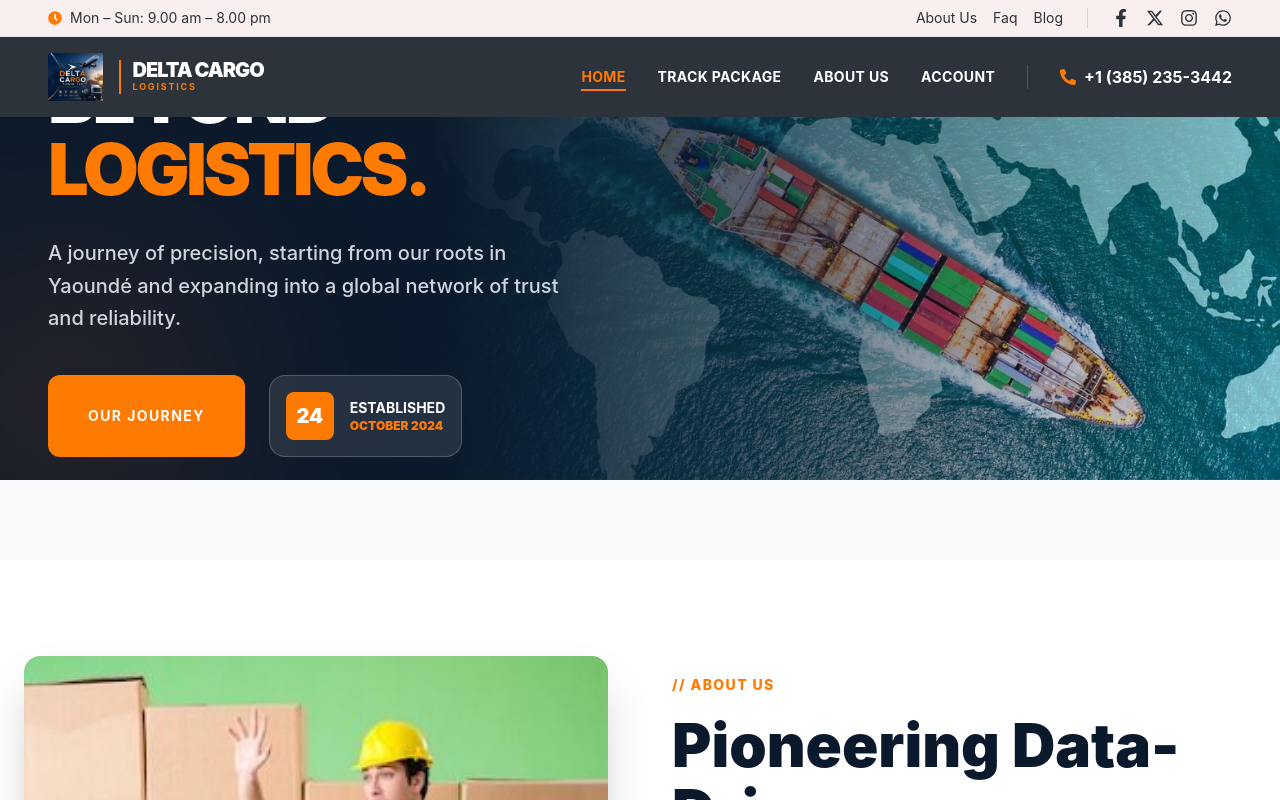
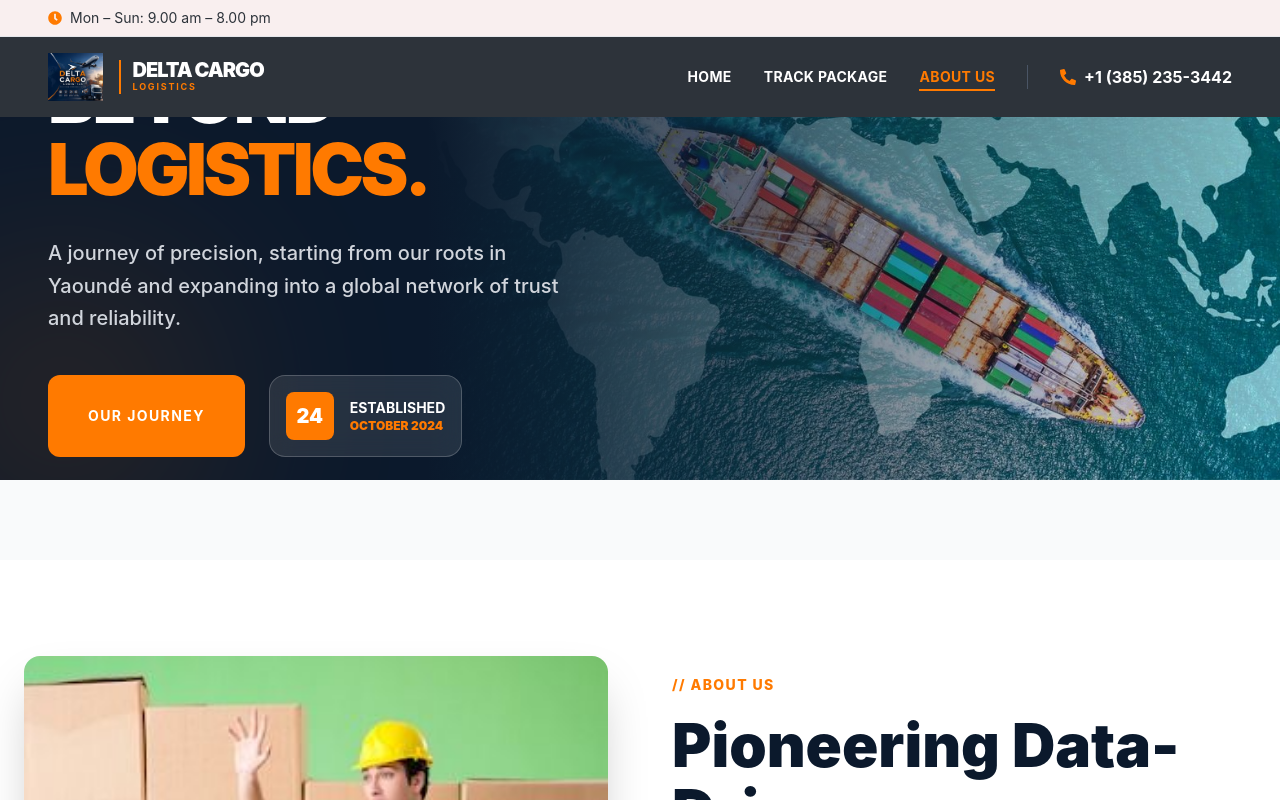
Before and after one commit to Rodralban17/tracking-website-2, a React (Vite) app: page /about-us in a window 1280 px wide. Shown: the top 800 px of the page. Built offline with nearby package versions, Linux system fonts and the light colour scheme.

Commit message:
FAQ component added

```diff
--- a/package.json
+++ b/package.json
@@ -12,6 +12,7 @@
   "dependencies": {
     "@tailwindcss/vite": "^4.3.0",
     "framer-motion": "^12.38.0",
+    "lucide-react": "^1.14.0",
     "react": "^19.2.6",
     "react-dom": "^19.2.6",
     "react-icons": "^5.6.0",
--- /dev/null
+++ b/src/Components/FAQSection.jsx
@@ -0,0 +1,115 @@
+import React, { useState } from 'react';
+import { motion, AnimatePresence } from 'framer-motion';
+import { Plus, Minus, HelpCircle } from 'lucide-react';
+
+const faqs = [
+  {
+    question: "How can I track my shipment?",
+    answer: "You can track your shipment in real-time by entering your tracking number on our 'Track & Trace' page. Our system provides status updates from pickup to final delivery."
+  },
+  {
+    question: "What types of cargo do you handle?",
+    answer: "We specialize in a wide range of cargo, including Air and Sea freight, 3PL warehouse solutions, and specialized transportation for oversized or sensitive items."
+  },
+  {
+    question: "Do you provide international customs clearance?",
+    answer: "Yes, we have dedicated experts who handle customs clearing and documentation to ensure your goods move across borders without unnecessary delays."
+  },
+  {
+    question: "How are your shipping costs calculated?",
+    answer: "Costs are based on weight, dimensions, destination, and the level of service required. We strive to provide streamlined solutions to minimize your costs."
+  }
+];
+
+const AccordionItem = ({ question, answer, isOpen, onClick }) => {
+  return (
+    <div className={`border-b border-gray-100 transition-all duration-300 ${isOpen ? 'bg-[#F9FAFB] px-4 rounded-xl' : 'bg-transparent'}`}>
+      <button
+        className="w-full py-6 flex items-center justify-between text-left group"
+        onClick={onClick}
+      >
+        <span className={`text-lg font-black tracking-tight transition-colors ${isOpen ? 'text-[#FF7A00]' : 'text-[#0B192C] group-hover:text-[#FF7A00]'}`}>
+          {question}
+        </span>
+        <div className={`shrink-0 ml-4 p-2 rounded-lg transition-all duration-300 ${isOpen ? 'bg-[#FF7A00] text-white rotate-180' : 'bg-gray-100 text-[#0B192C]'}`}>
+          {isOpen ? <Minus size={16} strokeWidth={3} /> : <Plus size={16} strokeWidth={3} />}
+        </div>
+      </button>
+
+      <AnimatePresence>
+        {isOpen && (
+          <motion.div
+            initial={{ height: 0, opacity: 0 }}
+            animate={{ height: 'auto', opacity: 1 }}
+            exit={{ height: 0, opacity: 0 }}
+            transition={{ duration: 0.3, ease: "easeInOut" }}
+            className="overflow-hidden"
+          >
+            <p className="pb-6 text-gray-500 font-medium leading-relaxed">
+              {answer}
+            </p>
+          </motion.div>
+        )}
+      </AnimatePresence>
+    </div>
+  );
+};
+
+const FAQSection = () => {
+  const [openIndex, setOpenIndex] = useState(0);
+
+  return (
+    <section className="py-24 bg-white">
+      <div className="max-w-4xl mx-auto px-6 lg:px-8">
+
+        {/* Header */}
+        <div className="text-center mb-16 space-y-4">
+          <div className="inline-flex items-center gap-2 px-4 py-2 rounded-full bg-[#FF7A00]/10 text-[#FF7A00] text-xs font-black uppercase tracking-widest">
+            <HelpCircle size={14} />
+            Common Questions
+          </div>
+          <h2 className="text-4xl lg:text-5xl font-black text-[#0B192C]">
+            Frequently Asked <span className="text-[#FF7A00]">Questions</span>
+          </h2>
+          <p className="text-gray-500 max-w-xl mx-auto font-medium">
+            Find quick answers to the most common inquiries about our logistics services and global shipping processes.
+          </p>
+        </div>
+
+        {/* Accordion List */}
+        <div className="space-y-2">
+          {faqs.map((faq, index) => (
+            <AccordionItem
+              key={index}
+              question={faq.question}
+              answer={faq.answer}
+              isOpen={openIndex === index}
+              onClick={() => setOpenIndex(openIndex === index ? -1 : index)}
+            />
+          ))}
+        </div>
+
+        {/* Support CTA */}
+        <motion.div
+          initial={{ opacity: 0, y: 20 }}
+          whileInView={{ opacity: 1, y: 0 }}
+          viewport={{ once: true }}
+          className="mt-16 p-10 bg-[#0B192C] rounded-[2rem] text-center text-white relative overflow-hidden shadow-2xl"
+        >
+          <div className="relative z-10">
+            <h3 className="text-2xl font-black mb-2 text-white">Still have questions?</h3>
+            <p className="text-gray-400 mb-8 font-medium">Our support team is available 24/7 to help with your logistics needs.</p>
+            <button className="bg-[#FF7A00] hover:bg-white hover:text-[#0B192C] text-white font-black px-10 py-4 rounded-xl transition-all duration-300 uppercase tracking-widest text-sm shadow-xl shadow-[#FF7A00]/20">
+              Contact Support
+            </button>
+          </div>
+          {/* Decorative background blur */}
+          <div className="absolute top-0 right-0 -mr-20 -mt-20 w-80 h-80 bg-[#FF7A00]/20 rounded-full blur-[100px]" />
+          <div className="absolute bottom-0 left-0 -ml-20 -mb-20 w-60 h-60 bg-[#FF7A00]/10 rounded-full blur-[80px]" />
+        </motion.div>
+      </div>
+    </section>
+  );
+};
+
+export default FAQSection;
--- a/src/Components/Navbar.jsx
+++ b/src/Components/Navbar.jsx
@@ -1,5 +1,6 @@
 import React, { useState, useEffect } from 'react';
 import { motion, AnimatePresence } from 'framer-motion';
+import { useLocation, Link } from 'react-router-dom'; // Added useLocation and Link
 import {
   FaPhoneAlt, FaClock, FaFacebookF, FaInstagram,
   FaWhatsapp, FaSearch, FaBars, FaTimes
@@ -9,6 +10,7 @@ import { FaXTwitter } from "react-icons/fa6";
 const Navbar = () => {
   const [isScrolled, setIsScrolled] = useState(false);
   const [isMobileMenuOpen, setIsMobileMenuOpen] = useState(false);
+  const location = useLocation(); // Hook to get the current URL path
 
   useEffect(() => {
     const handleScroll = () => setIsScrolled(window.scrollY > 50);
@@ -16,27 +18,20 @@ const Navbar = () => {
     return () => window.removeEventListener('scroll', handleScroll);
   }, []);
 
+  const menuItems = [
+    { name: 'HOME', path: '/' },
+    { name: 'TRACK PACKAGE', path: '/track-package' },
+    { name: 'ABOUT US', path: '/about-us' },
+  ];
+
   return (
     <nav className="fixed w-full z-50 font-sans">
-      {/* Top Bar - Hidden on small screens to keep it clean */}
+      {/* Top Bar */}
       <div className="hidden lg:flex justify-between items-center px-12 py-2 bg-[#F9EFEF] text-[#2D333A] text-sm border-b border-gray-200">
         <div className="flex items-center gap-4">
           <span className="flex items-center gap-2">
             <FaClock className="text-[#FF7A00]" /> Mon – Sun: 9.00 am – 8.00 pm
           </span>
-        </div>
-        <div className="flex items-center gap-6">
-          <div className="flex gap-4 border-r border-gray-300 pr-6">
-            <a href="/about-us" className="hover:text-[#FF7A00] transition-colors">About Us</a>
-            <a href="#" className="hover:text-[#FF7A00] transition-colors">Faq</a>
-            <a href="#" className="hover:text-[#FF7A00] transition-colors">Blog</a>
-          </div>
-          <div className="flex gap-4 text-lg">
-            <FaFacebookF className="cursor-pointer hover:text-[#FF7A00]" />
-            <FaXTwitter className="cursor-pointer hover:text-[#FF7A00]" />
-            <FaInstagram className="cursor-pointer hover:text-[#FF7A00]" />
-            <FaWhatsapp className="cursor-pointer hover:text-[#FF7A00]" />
-          </div>
         </div>
       </div>
 
@@ -48,55 +43,47 @@ const Navbar = () => {
           isScrolled ? 'bg-[#0B192C]/95 backdrop-blur-md shadow-lg' : 'bg-[#2D333A]'
         }`}
       >
-        {/* Logo Section - Modified for your Image */}
-            <motion.div
-            initial={{ opacity: 0 }}
-            animate={{ opacity: 1 }}
-            transition={{ duration: 0.5 }}
-            className="flex items-center"
-            >
-            <a href="/" className="flex items-center gap-3 group">
-                {/* Image Container */}
+        {/* Logo Section */}
+        <motion.div initial={{ opacity: 0 }} animate={{ opacity: 1 }} className="flex items-center">
+          <Link to="/" className="flex items-center gap-3 group">
             <div className="relative h-12 w-auto overflow-hidden">
-                <img
-                    src="/logo.jpeg" // Replace with your actual file path
-                    alt="Delta Cargo Logo"
-                    className="h-full w-full object-contain transition-transform duration-300 group-hover:scale-105"
-                />
+              <img src="/logo.jpeg" alt="Delta Cargo Logo" className="h-full w-full object-contain group-hover:scale-105 transition-transform" />
             </div>
-
-                {/* Optional Branding Text - Remove if your logo image already includes text */}
             <div className="hidden sm:block border-l-2 border-[#FF7A00] pl-3 ml-1">
               <h1 className="text-white font-black text-xl tracking-tighter leading-none">DELTA CARGO</h1>
               <p className="text-[#FF7A00] text-[9px] font-bold tracking-[0.2em] uppercase">Logistics</p>
             </div>
-            </a>
+          </Link>
         </motion.div>
 
         {/* Desktop Menu */}
         <div className="hidden lg:flex items-center gap-8">
-          {['HOME', 'TRACK PACKAGE', 'ABOUT US', 'ACCOUNT'].map((item, idx) => (
-            <motion.a
-              key={item}
-              href={`/${item.toLowerCase().replace(' ', '-')}`}
-              whileHover={{ scale: 1.05 }}
+          {menuItems.map((item) => {
+            const isActive = location.pathname === item.path; // Check if current path matches link path
+
+            return (
+              <Link
+                key={item.name}
+                to={item.path}
                 className={`relative text-sm font-bold tracking-wide transition-colors ${
-                idx === 0 ? 'text-[#FF7A00]' : 'text-white hover:text-[#FF7A00]'
+                  isActive ? 'text-[#FF7A00]' : 'text-white hover:text-[#FF7A00]'
                 }`}
               >
-              {item}
-              {idx === 0 && (
-                <motion.div layoutId="underline" className="absolute -bottom-1 left-0 w-full h-0.5 bg-[#FF7A00]" />
+                {item.name}
+                {isActive && (
+                  <motion.div
+                    layoutId="underline"
+                    className="absolute -bottom-1 left-0 w-full h-0.5 bg-[#FF7A00]"
+                  />
                 )}
-            </motion.a>
-          ))}
+              </Link>
+            );
+          })}
 
           <div className="flex items-center gap-2 text-white font-bold border-l border-gray-600 pl-8">
             <FaPhoneAlt className="text-[#FF7A00]" />
             <span>+1 (385) 235-3442</span>
           </div>
-
-
         </div>
 
         {/* Mobile Toggle */}
@@ -117,10 +104,16 @@ const Navbar = () => {
             exit={{ opacity: 0, x: 100 }}
             className="fixed inset-0 bg-[#0B192C] z-40 flex flex-col items-center justify-center gap-8 text-white text-2xl font-bold lg:hidden"
           >
-            <a href="#" onClick={() => setIsMobileMenuOpen(false)}>HOME</a>
-            <a href="#" onClick={() => setIsMobileMenuOpen(false)}>TRACK PACKAGE</a>
-            <a href="/about-us" onClick={() => setIsMobileMenuOpen(false)}>ABOUT US</a>
-            <a href="#" onClick={() => setIsMobileMenuOpen(false)}>ACCOUNT</a>
+            {menuItems.map((item) => (
+              <Link
+                key={item.name}
+                to={item.path}
+                onClick={() => setIsMobileMenuOpen(false)}
+                className={location.pathname === item.path ? 'text-[#FF7A00]' : 'text-white'}
+              >
+                {item.name}
+              </Link>
+            ))}
             <div className="flex gap-6 mt-10">
               <FaFacebookF /> <FaXTwitter /> <FaInstagram /> <FaWhatsapp />
             </div>
--- a/src/Pages/AboutUsPage.jsx
+++ b/src/Pages/AboutUsPage.jsx
@@ -6,7 +6,7 @@ import TeamSection from '../Components/TeamSection';
 // import IdentitySection from '../Components/IdentitySection';
 // import StatsCounter from '../Components/StatsCounter';
 // import MissionSection from '../Components/MissionSection';
-// import FAQSection from '../Components/FAQSection';
+import FAQSection from '../Components/FAQSection';
 const AboutUsPage = () => {
   return (
    <div>
@@ -17,6 +17,7 @@ const AboutUsPage = () => {
         <AboutDetail/>
         <WhyChooseUs/>
         <TeamSection/>
+        <FAQSection/>
     </main>
    </div>
   );
```
Also changed, not shown: 1 other file (tests, documents, lock files or other folders). Lines whose indentation alone changed are shown as unchanged.
